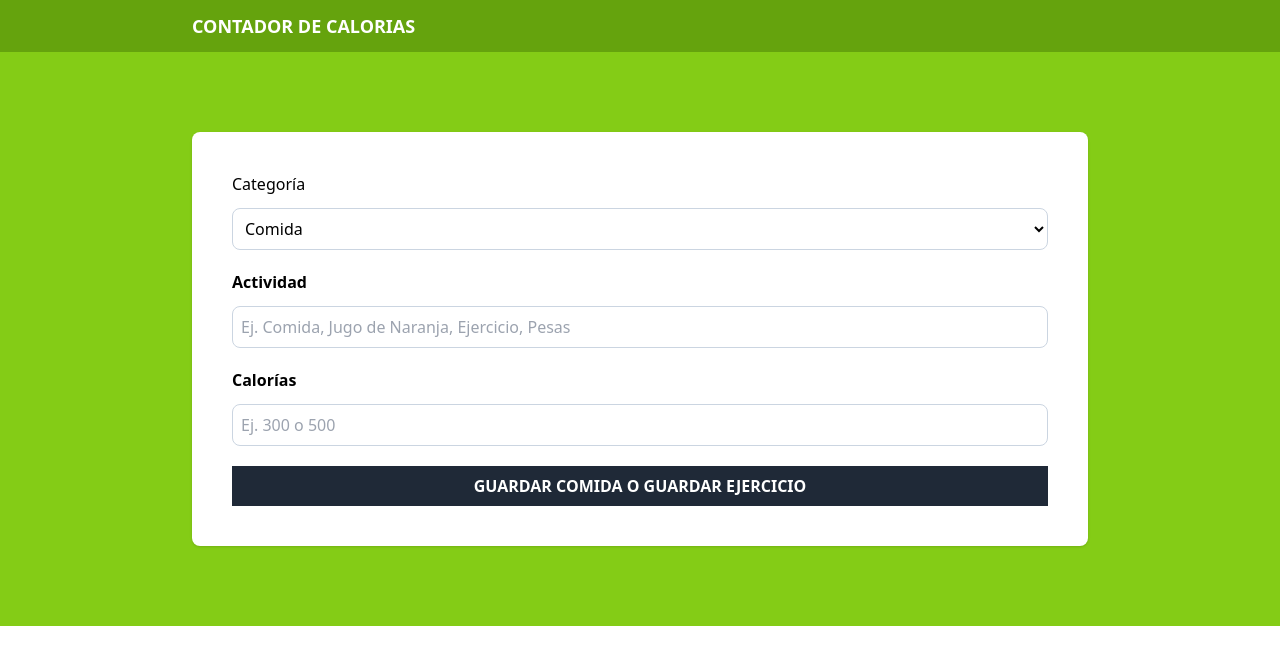
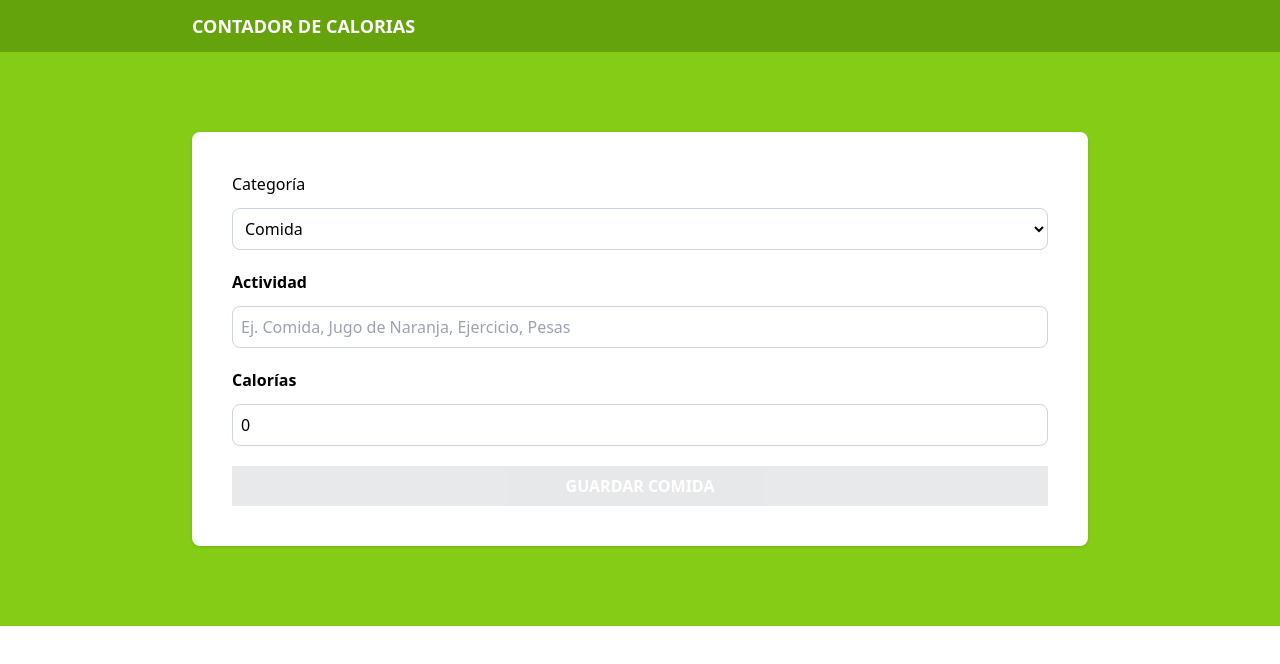
Before and after one commit to AnrubioG/contador_calorias, a React (Vite) app: page / in a window 1280 px wide. Shown: the top 664 px of the page. Built offline with nearby package versions, Linux system fonts and the light colour scheme.

Commit message:
Se añade avalidación del formulario

```diff
--- a/src/components/Form.tsx
+++ b/src/components/Form.tsx
@@ -1,6 +1,29 @@
+import { useState, ChangeEvent } from "react";
 import { categories } from "../data/categories";
+import { Activity } from "../types";
 
 export default function Form() {
+  const [activity, setActivity] = useState<Activity>({
+    category: 1,
+    name: "",
+    calories: 0,
+  });
+
+  const handleChange = (
+    e: ChangeEvent<HTMLSelectElement> | ChangeEvent<HTMLInputElement>
+  ) => {
+    const isNumberField = ["category", "calories"].includes(e.target.id);
+    setActivity({
+      ...activity,
+      [e.target.id]: isNumberField ? +e.target.value : e.target.value,
+    });
+  };
+
+  const isValidActivity = () => {
+    const { name, calories } = activity;
+    return name.trim() !== "" && calories > 0;
+  };
+
   return (
     <form className="space-y-5 bg-white shadow p-10 rounded-lg">
       <div className=" grid grid-cols-1 gap-3">
@@ -8,6 +31,8 @@
         <select
           id="category"
           className="border border-slate-300 rounded-lg w-full p-2 bg-white"
+          value={activity.category}
+          onChange={handleChange}
         >
           {categories.map((category) => (
             <option key={category.id} value={category.id}>
@@ -18,14 +43,16 @@
       </div>
 
       <div className=" grid grid-cols-1 gap-3">
-        <label htmlFor="activity" className="font-bold">
+        <label htmlFor="name" className="font-bold">
           Actividad
         </label>
         <input
-          id="activity"
+          id="name"
           type="text"
           className="border border-slate-300 rounded-lg p-2"
           placeholder="Ej. Comida, Jugo de Naranja, Ejercicio, Pesas"
+          value={activity.name}
+          onChange={handleChange}
         />
       </div>
 
@@ -38,12 +65,15 @@
           type="number"
           className="border border-slate-300 rounded-lg p-2"
           placeholder="Ej. 300 o 500"
+          value={activity.calories}
+          onChange={handleChange}
         />
       </div>
       <input
         type="submit"
-        className="bg-gray-800 hover:bg-gray-900 w-full p-2 font-bold uppercase text-white"
-        value="Guardar Comida o Guardar Ejercicio"
+        className="bg-gray-800 hover:bg-gray-900 w-full p-2 font-bold uppercase text-white disabled:opacity-10"
+        value={activity.category === 1 ? "Guardar Comida" : "Guardar Ejercicio"}
+        disabled={!isValidActivity()}
       />
     </form>
   );
--- a/src/types/index.ts
+++ b/src/types/index.ts
@@ -2,3 +2,9 @@
   id: number;
   name: string;
 };
+
+export type Activity = {
+  category: number;
+  name: string;
+  calories: number;
+};
```
